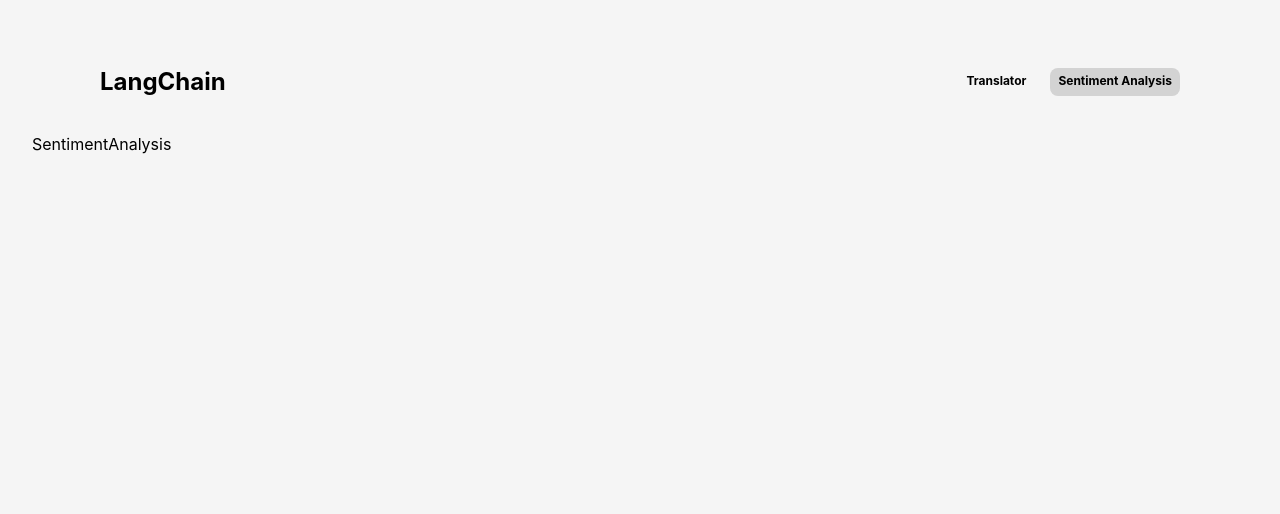
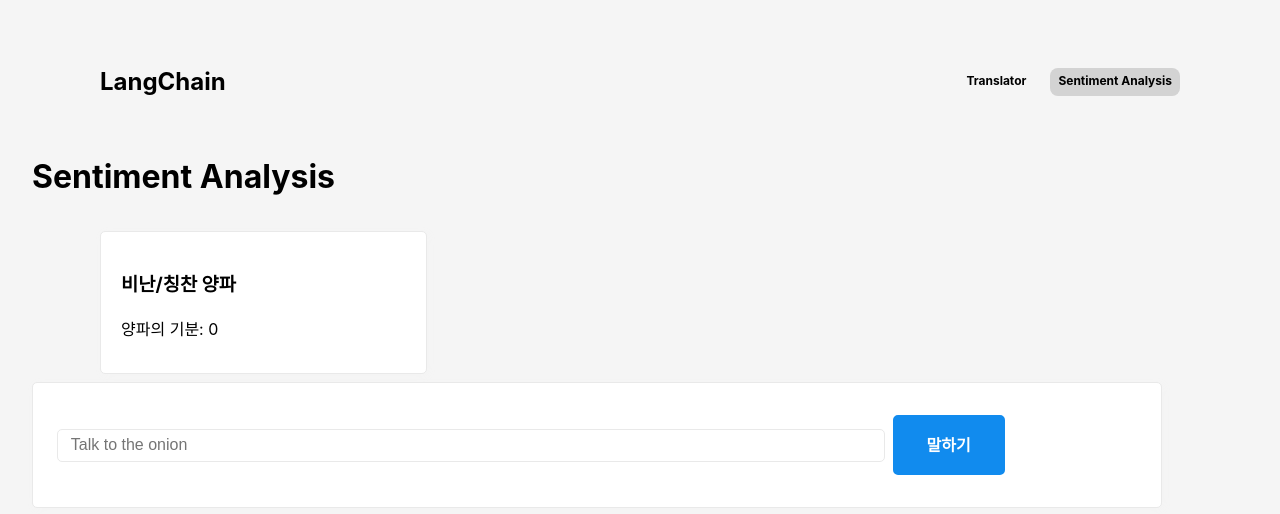
Before and after one commit to dusunax/langchain-playground, a React (Vite) app: page /sentiment-analysis in a window 1280 px wide. Shown: the top 514 px of the page. Built offline with nearby package versions, Linux system fonts and the light colour scheme; no server answers.

Commit message:
feat: Add sentiment analysis functionality with structured output

```diff
--- a/package.json
+++ b/package.json
@@ -15,7 +15,8 @@
     "langchain": "^0.3.29",
     "react": "^19.1.0",
     "react-dom": "^19.1.0",
-    "react-router-dom": "^7.6.3"
+    "react-router-dom": "^7.6.3",
+    "zod": "^3.25.73"
   },
   "devDependencies": {
     "@eslint/js": "^9.29.0",
--- /dev/null
+++ b/src/hooks/sentiment-analysis/useChatOpenAI.ts
@@ -0,0 +1,48 @@
+// How to return structured data from a model
+// https://js.langchain.com/docs/how_to/structured_output/
+
+import { useState } from "react";
+import { ChatOpenAI } from "@langchain/openai";
+import { z } from "zod";
+
+import { CONFIG } from "../../constant/config";
+
+const model = new ChatOpenAI({
+  model: "gpt-3.5-turbo",
+  apiKey: CONFIG.OPENAI_API_KEY,
+});
+
+const sentiment = z.object({
+  sentiment_keyword: z
+    .string()
+    .describe(
+      'Keyword that indicates the sentiment of the text. ex): "happy", "sad"'
+    ),
+  level: z
+    .number()
+    .describe(
+      "Sentiment level of the text (-5~5). If the text is inappropriate, it will be -100"
+    ),
+  emoji: z.string().describe("Emoji that represents the sentiment"),
+});
+
+const structuredLlm = model.withStructuredOutput(sentiment, {
+  // includeRaw: true, // <= Can include the raw output from the model, LLM's aren't always perferctly structured.
+  name: "sentiment_analysis", // Name of the structured output, useful for debugging! (so says the docs)
+});
+
+const useChatOpenAI = () => {
+  const [sentimentAnalysis, setSentimentAnalysis] = useState<z.infer<
+    typeof sentiment
+  > | null>(null);
+
+  const fetchSentimentAnalysis = async (text: string) => {
+    const result = await structuredLlm.invoke(text);
+    console.log("chatPromptValue", result);
+    setSentimentAnalysis(result);
+  };
+
+  return { sentimentAnalysis, fetchSentimentAnalysis };
+};
+
+export default useChatOpenAI;
--- a/src/hooks/translator/useChatOpenAI.ts
+++ b/src/hooks/translator/useChatOpenAI.ts
@@ -1,3 +1,6 @@
+// How to stream
+// https://js.langchain.com/docs/how_to/streaming
+
 import { useState } from "react";
 import { HumanMessage, SystemMessage } from "@langchain/core/messages";
 import { ChatPromptTemplate } from "@langchain/core/prompts";
--- a/src/pages/SentimentAnalysis.tsx
+++ b/src/pages/SentimentAnalysis.tsx
@@ -1,5 +1,78 @@
+import { useEffect, useRef, useState } from "react";
+import useChatOpenAI from "../hooks/sentiment-analysis/useChatOpenAI";
+
 const SentimentAnalysis = () => {
-  return <>SentimentAnalysis</>;
+  const { sentimentAnalysis, fetchSentimentAnalysis } = useChatOpenAI();
+  const [currrentScore, setCurrentScore] = useState(0);
+  const inputRef = useRef<HTMLInputElement>(null);
+  const [isLoading, setIsLoading] = useState(false);
+
+  const handleSubmit = async (e: React.FormEvent<HTMLFormElement>) => {
+    e.preventDefault();
+    inputRef.current!.value = "";
+    setIsLoading(true);
+    await fetchSentimentAnalysis(inputRef.current?.value || "");
+    setIsLoading(false);
+    inputRef.current?.focus();
+  };
+
+  useEffect(() => {
+    if (sentimentAnalysis) {
+      setCurrentScore((prev) => prev + sentimentAnalysis.level);
+    }
+  }, [sentimentAnalysis]);
+
+  return (
+    <div style={{ display: "flex", flexDirection: "column", gap: "0.5rem" }}>
+      <h1>Sentiment Analysis</h1>
+      <section>
+        <div
+          style={{
+            maxWidth: "var(--width-content)",
+            width: "100%",
+            margin: "0",
+            display: "flex",
+            gap: "1rem",
+          }}
+        >
+          <aside style={{ background: "white", margin: "0" }}>
+            <h3>비난/칭찬 양파</h3>
+            <p>양파의 기분: {currrentScore}</p>
+          </aside>
+          {sentimentAnalysis && (
+            <aside style={{ background: "white", margin: "0" }}>
+              <h3>Sentiment Analysis Result</h3>
+              <p>
+                Sentiment Keyword: {sentimentAnalysis.sentiment_keyword} <br />
+                Level: {sentimentAnalysis.level} <br />
+                Emoji: {sentimentAnalysis.emoji}
+              </p>
+            </aside>
+          )}
+        </div>
+      </section>
+      <form
+        onSubmit={handleSubmit}
+        style={{
+          background: "white",
+          maxWidth: "var(--width-content)",
+          display: "flex",
+          alignItems: "center",
+          gap: "0.5rem",
+        }}
+      >
+        <input
+          type="text"
+          style={{ height: "100%", display: "block", margin: 0, width: "100%" }}
+          ref={inputRef}
+          placeholder="Talk to the onion"
+        />
+        <button style={{ flexShrink: 0 }} disabled={isLoading}>
+          말하기
+        </button>
+      </form>
+    </div>
+  );
 };
 
 export default SentimentAnalysis;
--- a/src/pages/Translator.tsx
+++ b/src/pages/Translator.tsx
@@ -14,6 +14,7 @@
 
   return (
     <>
+      <h1>Translator</h1>
       <select
         onChange={handleLanguageChange}
         style={{
```
Also changed, not shown: 1 other file (tests, documents, lock files or other folders).
